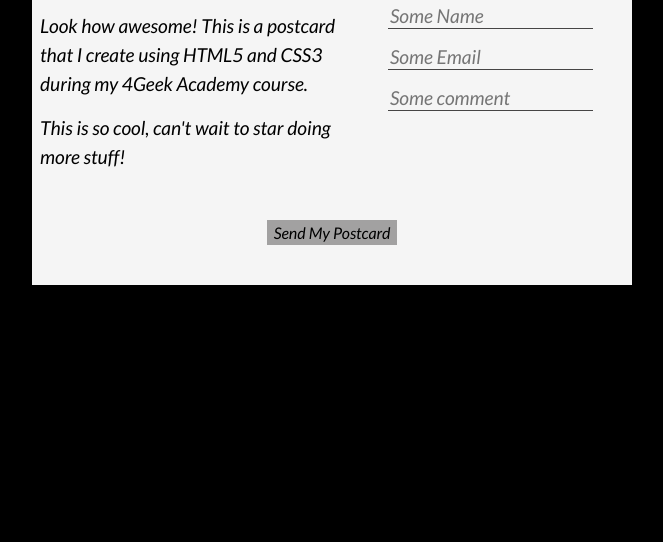
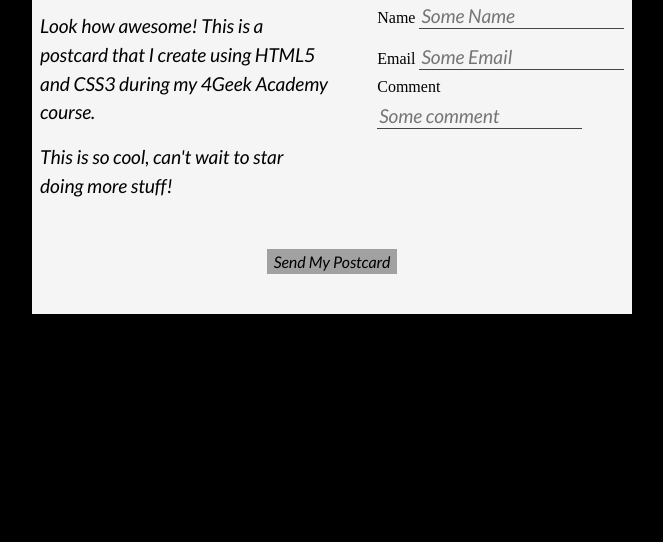
Before and after one commit to Camila18-jpg/4geek-pre-work, a plain HTML site: page index.html in a window 1280 px wide. Shown: the part 258-800 px from the top of the page, without its empty margins (308-971 px from the left). Drawn offline with Linux system fonts and the light colour scheme.

Commit message:
Agrego labels para mejorar accesibilidad del formulario

```diff
--- a/index.html
+++ b/index.html
@@ -27,8 +27,13 @@
         </div>
 
         <div class="right">
+            <label>Name</label>
             <input type="text" placeholder="Some Name">
-            <input type="text" placeholder="Some Email">
+
+            <label>Email</label>
+            <input type="email" placeholder="Some Email">
+
+            <label>Comment</label>
             <input type="text" placeholder="Some comment">
         </div>
 
```
